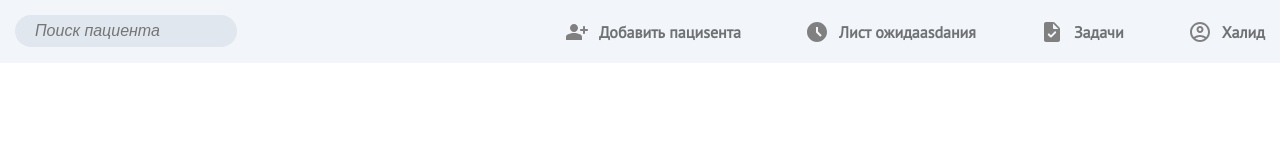
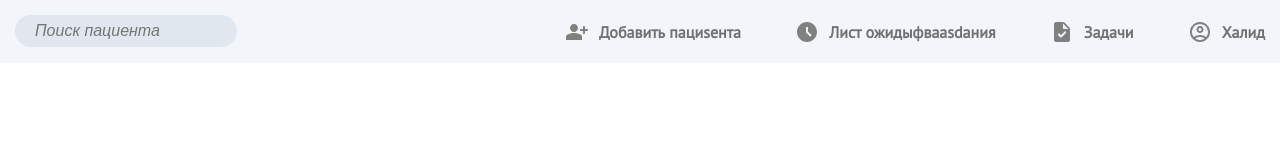
Before and after one commit to alievhalid/dentist, a React (Create React App) app: page / in a window 1280 px wide. Shown: the top 160 px of the page. Built offline with nearby package versions, Linux system fonts and the light colour scheme; a web font is replaced by a local one.

Commit message:
dasdasda

```diff
--- a/src/components/header/Header.jsx
+++ b/src/components/header/Header.jsx
@@ -21,7 +21,7 @@ function Header() {
           <li>
             <AccessTimeFilledTwoToneIcon />
           </li>
-          <li>Лист ожидаasdaния</li>
+          <li>Лист ожидыфваasdaния</li>
         </div>
         <div className={styles.icons}>
           <li>
```
